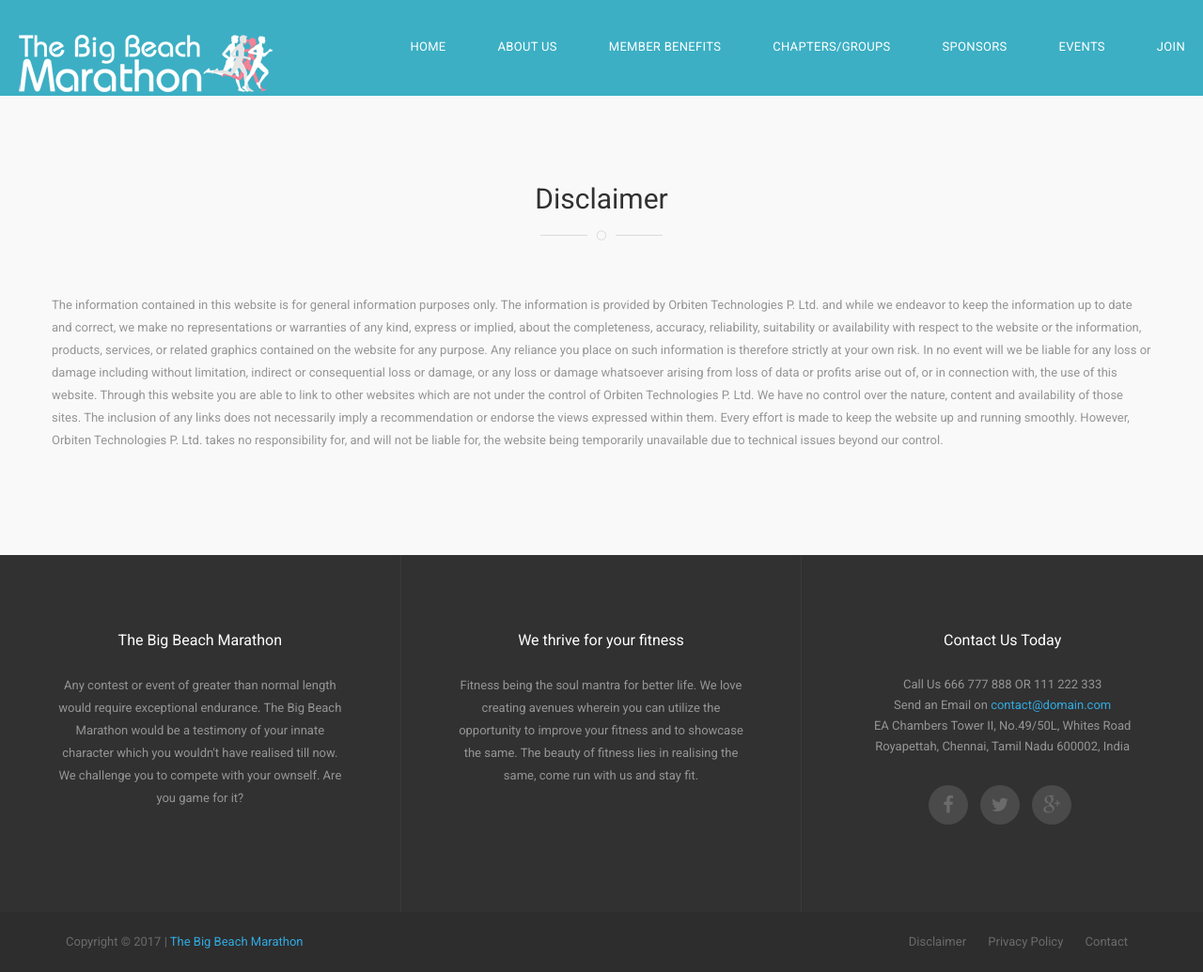
After one commit to RosalRoslin/TBBM, a PHP site: page /disclaimer.php in a window 1280 px wide. The commit adds this page. Shown: the whole page at 94% size. Run offline with PHP 8.4, Linux system fonts and the light colour scheme.

Commit message:
updated file

```diff
--- a/class/dbconnect.php
+++ b/class/dbconnect.php
@@ -1,8 +1,8 @@
 <?php
 
 	 $DBhost = "127.0.0.1";
-	 $DBuser = "thebigbeachmarat";
-	 $DBpass = "root@12";
+	 $DBuser = "root";
+	 $DBpass = "";
 	 $DBname = "thebigbeachmarathon";
 
 	 $DBcon = new MySQLi($DBhost,$DBuser,$DBpass,$DBname);
--- a/class/signup.php
+++ b/class/signup.php
@@ -48,7 +48,7 @@ if(isset($_POST)) {
 
  	if ($count==0) {
 
-		$query = "INSERT INTO users(firstname, lastname,email,password,'role') VALUES('$firstname','$lastname','$email','$hashed_password','User')";
+		$query = "INSERT INTO users(firstname, lastname,email,password,role) VALUES('$firstname','$lastname','$email','$hashed_password','User')";
 
 		if ($DBcon->query($query)) {
 
--- /dev/null
+++ b/disclaimer.php
@@ -0,0 +1,103 @@
+<?php
+session_start();
+include("html/header.html")
+?>
+
+<style type="text/css">
+    .navbar-default{
+        background-color: #3CAFC4 !important;
+    }
+    .tbbm-section{
+        padding-top: 200px !important;
+    }
+@media screen and (max-width: 600px){
+    .tbbm-section{
+        padding-top: 100px !important;
+    }
+}
+</style>
+
+<!-- <video class="tatsu-bg-video" autoplay="autoplay" loop="loop" muted="muted" preload="auto" style="width:100%; height: 720px; left: 0px; top: -137.5px; display: block;object-fit:cover;"><source src="video/Marathon.mp4" type="video/mp4"></video> -->
+<!-- <div id="x-corp-carousel" class="carousel slide hero-slide hidden-xs" data-ride="carousel">
+
+    <ol class="carousel-indicators">
+        <li data-target="#x-corp-carousel" data-slide-to="0" class="active"></li>
+        <li data-target="#x-corp-carousel" data-slide-to="1"></li>
+        <li data-target="#x-corp-carousel" data-slide-to="2"></li>
+    </ol>
+
+    <div class="carousel-inner" role="listbox">
+        <div class="item active">
+            <img src="img/hero-slide-1.jpg" alt="Hero Slide">
+
+            <div class="carousel-caption">
+                <h1>It′s simple, smart and occasionally magical.</h1>
+
+                <p>Intrinsicly negotiate corporate synergy rather than user-centric web services. Synergistically
+                    transition emerging schemas and.</p>
+            </div>
+        </div>
+        <div class="item">
+            <img src="img/hero-slide-2.jpg" alt="...">
+
+            <div class="carousel-caption">
+                <h1>It′s profitable and successful!</h1>
+
+                <p>Synergistically enhance low-risk high-yield testing procedures with clicks-and-mortar architectures.
+                    Compellingly revolutionize future-proof interfaces and.</p>
+            </div>
+        </div>
+        <div class="item">
+            <img src="img/hero-slide-3.jpg" alt="...">
+
+            <div class="carousel-caption">
+                <h1>Good solutions for your business!</h1>
+
+                <p>Monotonectally envisioneer 24/7 bandwidth with reliable imperatives. Continually unleash unique
+                    niches after go forward.</p>
+            </div>
+        </div>
+    </div>
+
+    <a class="left carousel-control" href="#x-corp-carousel" role="button" data-slide="prev">
+        <i class="fa fa-angle-left" aria-hidden="true"></i>
+        <span class="sr-only">Previous</span>
+    </a>
+    <a class="right carousel-control" href="#x-corp-carousel" role="button" data-slide="next">
+        <i class="fa fa-angle-right" aria-hidden="true"></i>
+        <span class="sr-only">Next</span>
+    </a>
+</div> -->
+<!-- #x-corp-carousel-->
+
+<section class="x-services ptb-100 gray-bg tbbm-section">
+
+    <section class="section-title">
+        <div class="container text-center">
+            <h2>Disclaimer</h2>
+            <span class="bordered-icon"><i class="fa fa-circle-thin"></i></span>
+        </div>
+    </section>
+
+    <div class="container">
+        <div class="row">
+            <p>The information contained in this website is for general information purposes only.
+            The information is provided by Orbiten Technologies P. Ltd. and while we endeavor to keep the information up to date and correct, we make no representations or warranties of any kind, express or implied, about the completeness, accuracy, reliability, suitability or availability with respect to the website or the information, products, services, or related graphics contained on the website for any purpose.
+
+Any reliance you place on such information is therefore strictly at your own risk.
+
+In no event will we be liable for any loss or damage including without limitation, indirect or consequential loss or damage, or any loss or damage whatsoever arising from loss of data or profits arise out of, or in connection with, the use of this website.
+
+Through this website you are able to link to other websites which are not under the control of Orbiten Technologies P. Ltd. We have no control over the nature, content and availability of those sites. The inclusion of any links does not necessarily imply a recommendation or endorse the views expressed within them.
+
+Every effort is made to keep the website up and running smoothly. However, Orbiten Technologies P. Ltd. takes no responsibility for, and will not be liable for, the website being temporarily unavailable due to technical issues beyond our control.</p>
+        </div>
+        <!-- .row -->
+    </div>
+    <!-- .container -->
+</section>
+<!-- .x-services -->
+
+<?php
+include("html/footer.html")
+?>
--- a/html/footer.html
+++ b/html/footer.html
@@ -51,7 +51,7 @@
                 <span class="copytext">Copyright &copy; 2017 | <a href="#">The Big Beach Marathon</a>
 
             <ul class="list-inline pull-right">
-                <li><a href="#">Disclaimer</a></li>
+                <li><a href="disclaimer.php">Disclaimer</a></li>
                 <li><a href="privacy.php">Privacy Policy</a></li>
                 <!-- <li><a href="#">Services</a></li>
                 <li><a href="#">Portfolio</a></li>
--- a/html/header.html
+++ b/html/header.html
@@ -99,17 +99,23 @@
                 <li><a href="chapters.php">Chapters/Groups</a></li>
                 <li><a href="sponsors.php">Sponsors</a></li>
                 <li><a href="events.php">Events</a></li>
-                <li class="dropdown m-menu-fw"><a href="join.php" class="dropdown-toggle">Join
-               <!--  <span><i class="fa fa-angle-down"></i></span> --></a>
                 <?php
                 //session_start();
+                if (!isset($_SESSION['userSession'])) {
+                ?>
+                <li class="dropdown m-menu-fw"><a href="join.php" class="dropdown-toggle">Join
+               <!--  <span><i class="fa fa-angle-down"></i></span> --></a><?php }?>
+              <!--   <?php
+                //session_start();
                 if (isset($_SESSION['userSession'])) {
-                ?>
+                ?> -->
+                <li class="dropdown m-menu-fw"><a href="profile.php" class="dropdown-toggle">My Profile
+               <!--  <span><i class="fa fa-angle-down"></i></span> --></a>
                 <ul class="dropdown-menu">
                         <li>
                             <div class="m-menu-content">
                                 <ul class="col-sm-12">
-                                    <li class=""><a href="profile.php">My Profile</a></li>
+                                    <!-- <li class=""><a href="profile.php">My Profile</a></li> -->
                                     <li><a href="member.php">Become a Member</a></li>
                                     <li><a href="merchandise.php">Merchandise</a></li>
                                     <li><a href="offers.php">Brands & Offers</a></li>
--- a/profile.php
+++ b/profile.php
@@ -162,8 +162,8 @@ include("html/header.html");
                     </div>
                 </div>
             </div>
-            <div class="form-group">
-                <input type="email" name="email" id="email" class="form-control input-lg" placeholder="Email Address" tabindex="3" value ="<?php echo $user['email']; ?>" readonly= "true">
+            <div class="form-group" >
+                <input type="email" name="email" id="email" class="form-control input-lg" placeholder="Email Address" tabindex="3" value ="<?php echo $user['email']; ?>" readonly= "true" style="cursor: not-allowed;">
 
 				<input type="hidden" name="role_update" id="email" class="form-control input-lg" value ="User" readonly= "true">
             </div>
```
Also changed, not shown: chapters.php (+4 -3 lines), member.php (+15 -3 lines), img/profile.png (added).
